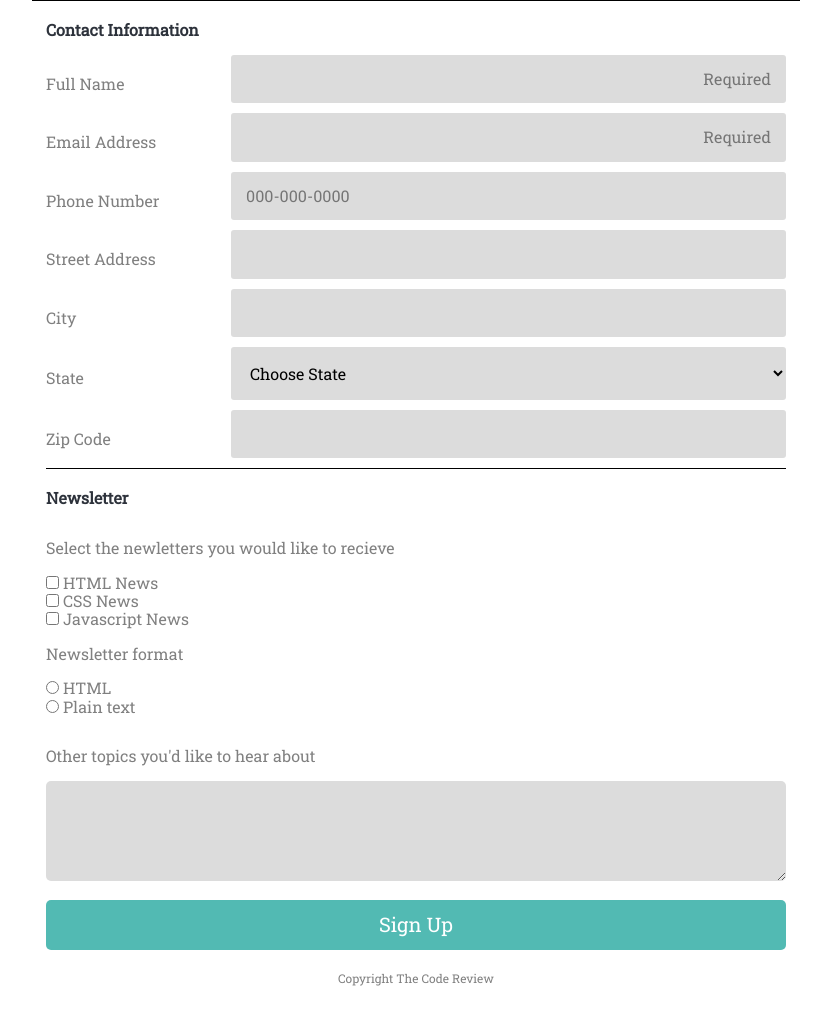
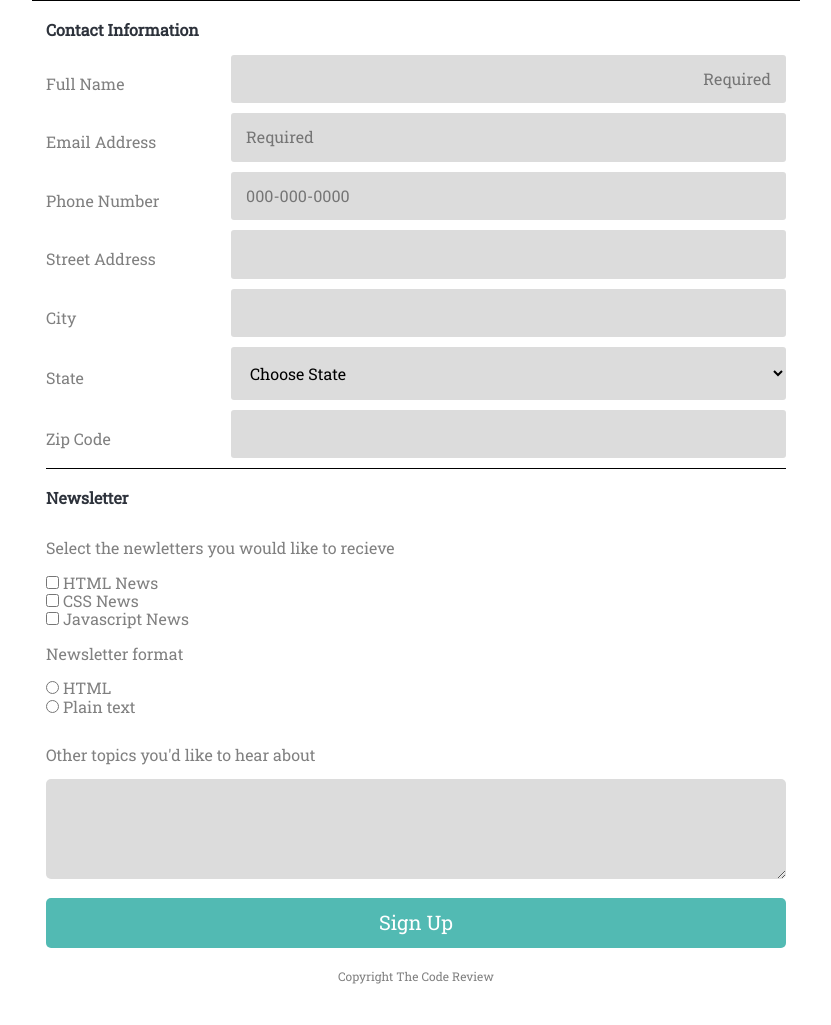
Before and after one commit to JenHardman/Treehouse-Project-3, a plain HTML site: page index.html in a window 1280 px wide. Shown: the part 169-1194 px from the top of the page, without its empty margins (224-1055 px from the left). Drawn offline with Linux system fonts and the light colour scheme.

Commit message:
made changes after peer review- final

```diff
--- a/CSS/styles.css
+++ b/CSS/styles.css
@@ -110,14 +110,14 @@ input[type="text"]:focus,
 input[type="email"]:focus,
 input[type="tel"]:focus {
   background: #ffe6ea;
-
+  transition: background .5s;
 }
 
 
 
   .topics {
     display: block;
-    padding-top: 15px;
+    padding-top: 30px;
   }
 
   #zip {
@@ -131,6 +131,7 @@ input[type="tel"]:focus {
     border-radius: 5px;
     border: none;
     max-width: 100%;
+    margin-top: 15px;
   }
 
   .button {
--- a/index.html
+++ b/index.html
@@ -31,10 +31,10 @@
         <legend>Contact Information</legend>
          <div class="contact_info">
         <label class="labels" for="name">Full Name</label>
-        <input class="input" type="text" id="name" name="user_name" placeholder="Required"><br>
+        <input required class="input" type="text" id="name" name="user_name" placeholder="Required"><br>
 
         <label class="labels" for="email">Email Address</label>
-          <input class="input" type="text" id="email" name="user_email" placeholder="Required"  ><br>
+          <input required class="input" type="email" id="email" name="user_email" placeholder="Required"  ><br>
 
         <label class="labels" for="phone">Phone Number</label>
             <input required class="input" type="tel" id="phone" name="user_phone_number" placeholder="000-000-0000"><br>
@@ -126,8 +126,8 @@
             <label for="plain_text">Plain text</label>
 
     <div class="topics">
-         <p>Other topics you'd like to hear about</p>
-           <textarea class="textarea"></textarea><br>
+         <label for="textbox">Other topics you'd like to hear about</label>
+           <textarea class="textarea" id="textbox" name="user_comment"></textarea><br>
 </div>
            <button class="button" type="submit">Sign Up</button>
         </fieldset>
```
